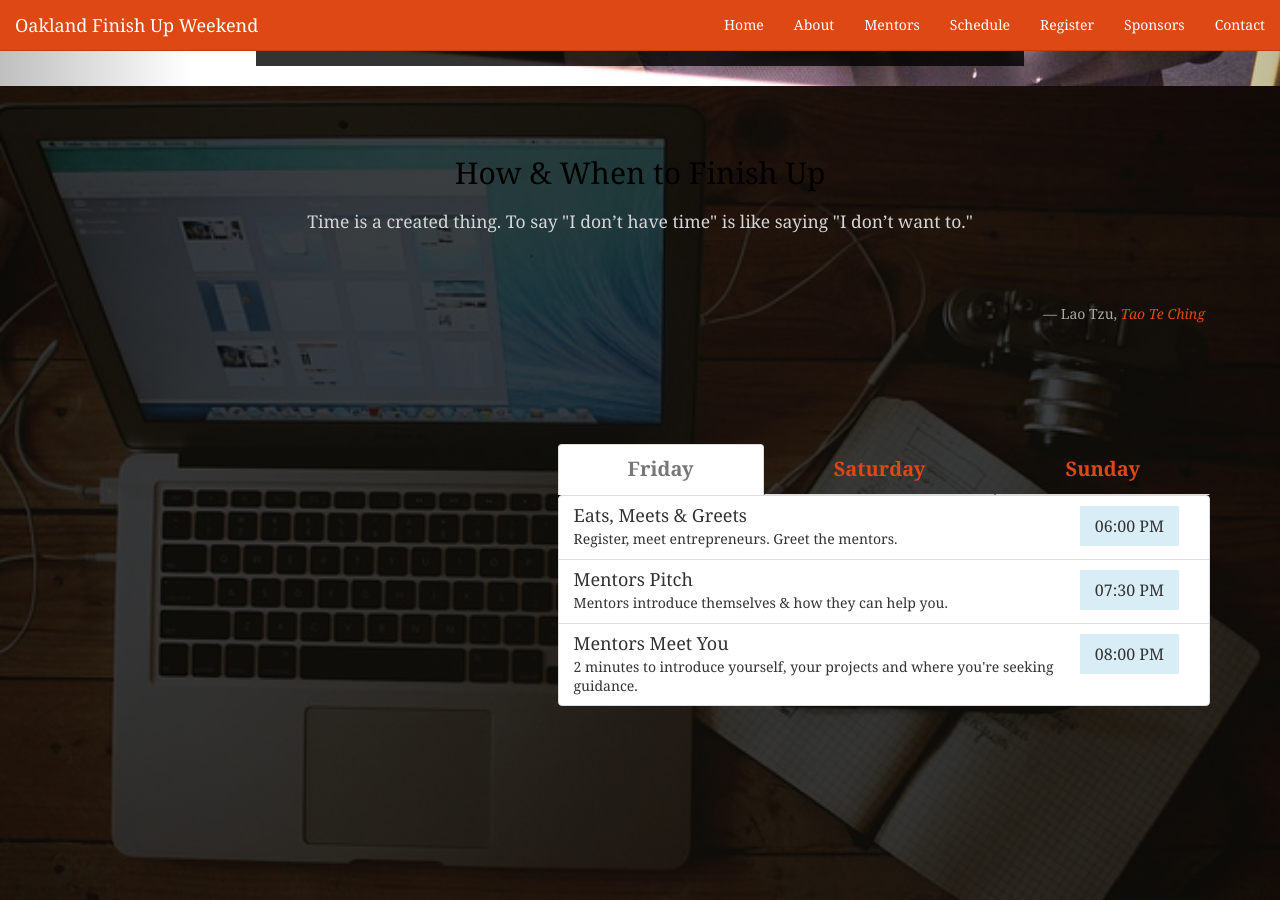
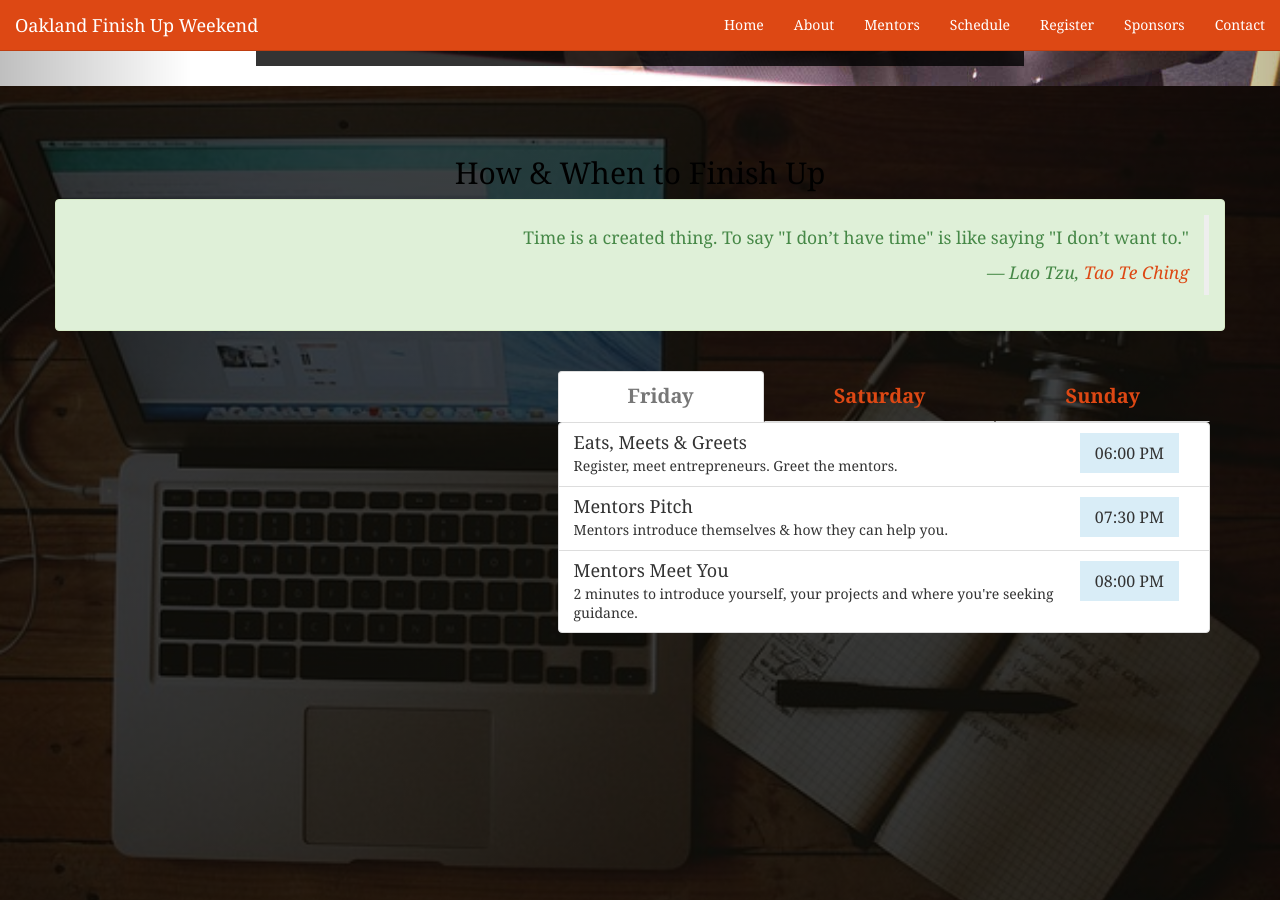
Before and after one commit to oaklandfinishup/oaklandfinishup.com, a Jekyll site: the page built from index.html, in a window 1280 px wide and 900 px high, scrolled down 814 px. Built offline with Jekyll 4.4.1, drawn with Linux system fonts in a browser that asks for light colours; nearby versions of some CDN libraries; comment, search, counter and statistics services are not loaded; some of the changed text lies outside the part shown.

Commit message:
Style up the quotes to make them stand out a bit.  Push to the right, and put author and source in the <cite> tag.  (Removed the <footer> tag from the <blockquote> as it was unnecessary.

```diff
--- a/_includes/quote.html
+++ b/_includes/quote.html
@@ -1,8 +1,14 @@
 {% for quote in site.data.website.quotes %}
 {% if quote.section == name %}
-<blockquote>
-	<span class="text-muted">{{ quote.quote }}</span>
-	<footer>{{ quote.author }}, <cite title="{{ quote.source }}"><a target="_blank" href="{{ quote.url }}">{{ quote.source }}</a></cite></footer>
-</blockquote>
+<div class="alert alert-success" role="alert">
+		<blockquote class="blockquote-reverse">
+			<p>{{ quote.quote }}</p>
+			<cite title="{{ quote.source }}">
+				&mdash; {{ quote.author }}, <a target="_blank" href="{{ quote.url }}">
+					{{ quote.source }}
+				</a>
+			</cite>
+		</blockquote>
+</div><!--.alert-->
 {% endif %}
 {% endfor %}
```
